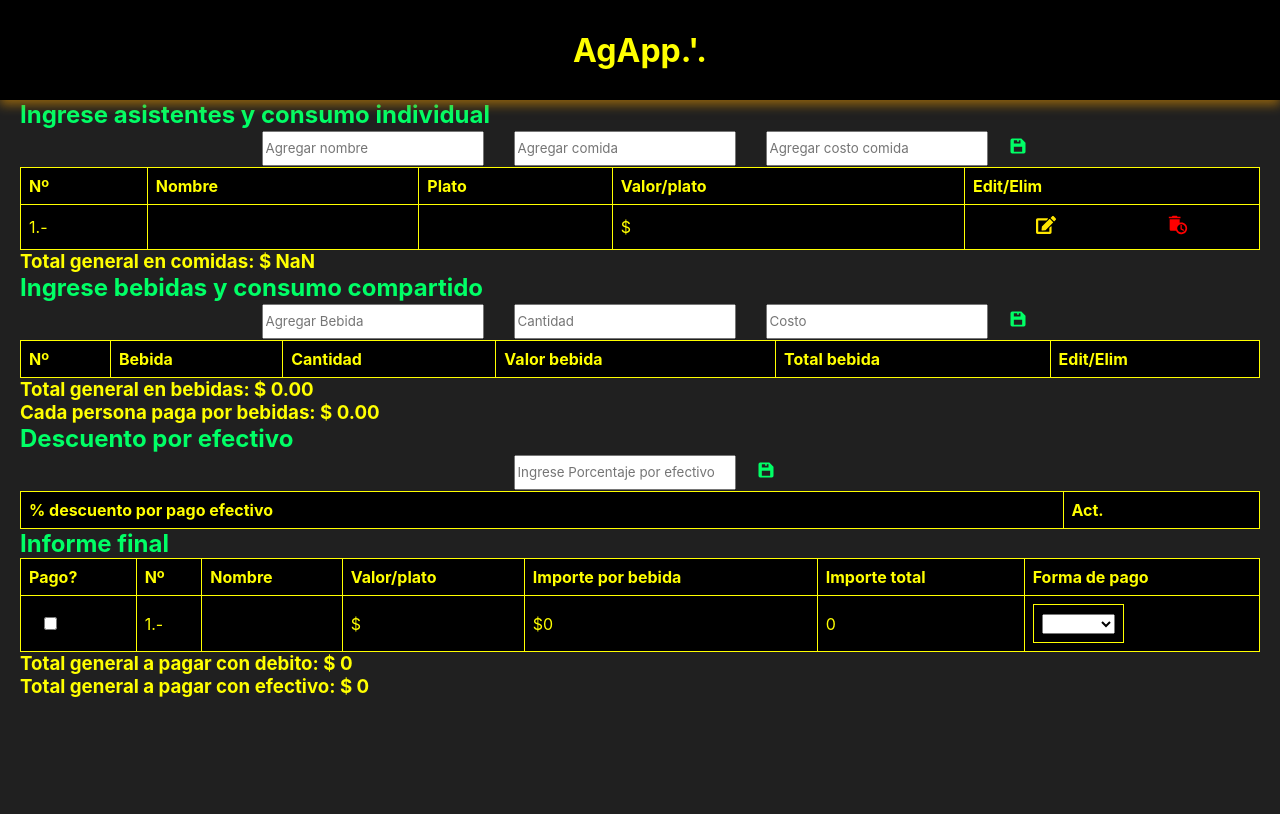
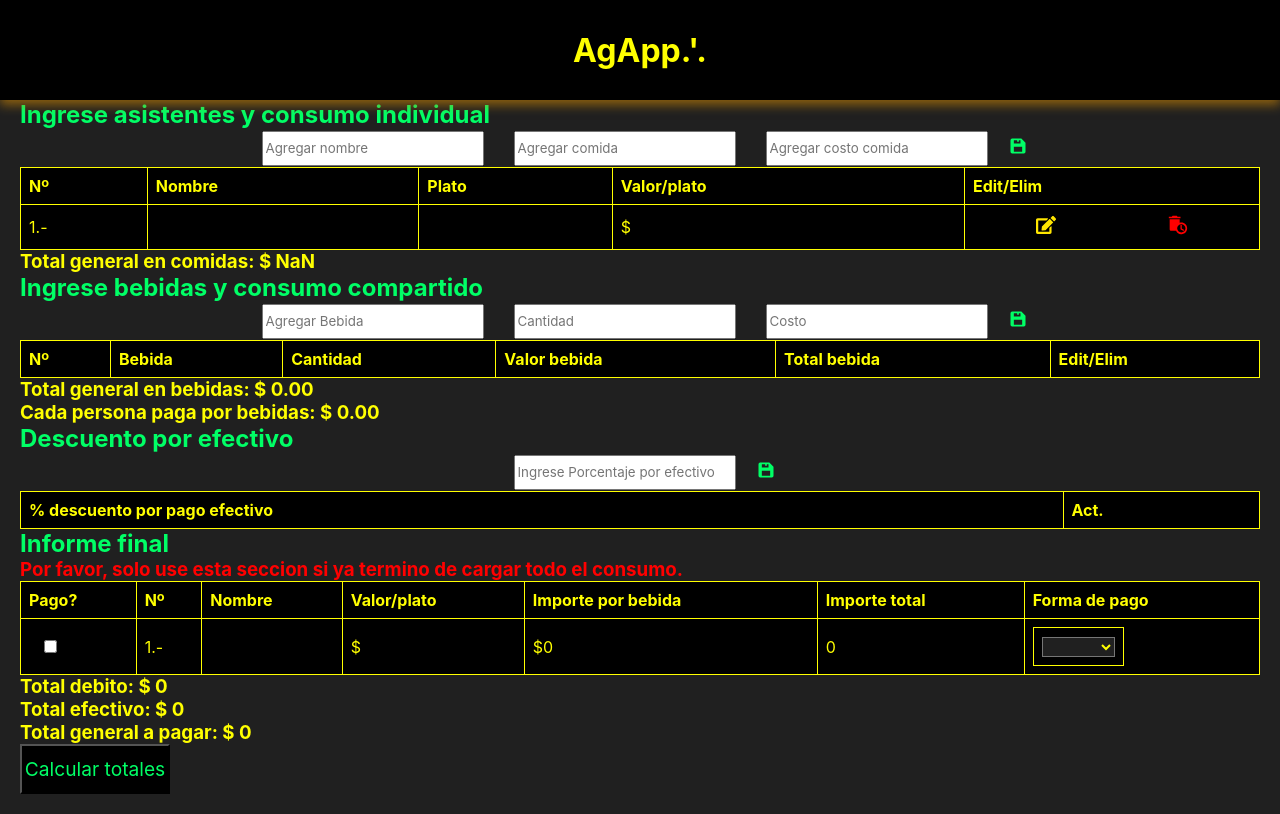
Before and after one commit to elifred2022/agapp, a React (Create React App) app: page / in a window 1280 px wide. Both pictures are taken after a click on the button 1018 px from the left and 148 px from the top of the page. Built offline with nearby package versions, Linux system fonts and the light colour scheme.

Commit message:
calcula total general pero solo al terminar el llenado, si se actualiza algun datodespues de calculado calcula erroneo, debo reparar el state de resultado

```diff
--- a/src/App.js
+++ b/src/App.js
@@ -138,6 +138,10 @@ export default function TaskApp() {
           onChangePorcentaje={handleChangePorcentaje}
         />
         <h2 className="verde">Informe final</h2>
+        <h3 className="red">
+          Por favor, solo use esta seccion si ya termino de cargar todo el
+          consumo.
+        </h3>
         <InformeFinal
           state={state}
           dispatch={dispatch}
--- a/src/components/informes/CalcInformeFinal.js
+++ b/src/components/informes/CalcInformeFinal.js
@@ -11,34 +11,45 @@ const CalcInformeFinal = ({
   const [totalFinalGral, setTotalFinalGral] = useState(0);
   const [acumDebito, setAcumDebito] = useState(0);
   const [acumEfectivo, setAcumEfectivo] = useState(0);
+  const [acumTotal, setAcumTotal] = useState(0);
 
   // funcion acumuladores
   const traerImporteDebito = resultado.reduce(
     (acc, elem) => acc + parseInt(elem.importePorPersonaDebitoRef.current),
     0
   );
-
+  /*
   useEffect(() => {
     setAcumDebito(traerImporteDebito);
-  }, [traerImporteDebito]);
+  }, [traerImporteDebito]);*/
 
   const traerImporteEfectivo = resultadoEfectivo.reduce(
     (acc, elem) => acc + parseInt(elem.importePorPersonaEfectivotoRef.current),
     0
   );
 
-  useEffect(() => {
+  const calcTotalApagar =
+    parseInt(traerImporteDebito) + parseInt(traerImporteEfectivo);
+
+  function botonCalculoTotal() {
+    setAcumDebito(traerImporteDebito);
     setAcumEfectivo(traerImporteEfectivo);
-  }, [traerImporteEfectivo]);
+    setAcumTotal(calcTotalApagar);
+  }
 
   return (
     <>
+      <h3 className="yellow">Total debito: $ {acumDebito.toLocaleString()}</h3>
       <h3 className="yellow">
-        Total general a pagar con debito: $ {acumDebito.toLocaleString()}
+        Total efectivo: $ {acumEfectivo.toLocaleString()}
       </h3>
       <h3 className="yellow">
-        Total general a pagar con efectivo: $ {acumEfectivo.toLocaleString()}
+        Total general a pagar: $ {acumTotal.toLocaleString()}
       </h3>
+
+      <button className="btn-calc" onClick={botonCalculoTotal}>
+        Calcular totales
+      </button>
     </>
   );
 };
--- a/src/components/informes/InformeFinal.js
+++ b/src/components/informes/InformeFinal.js
@@ -106,16 +106,26 @@ function Foods({
   function calcDebito() {
     let pagoDebito = 0;
 
+    pagoDebito = calcImportePorPersona;
+
+    setImportePorPersonaDebito(
+      (importePorPersonaDebitoRef.current = pagoDebito)
+    );
+    dispatch({
+      type: "AGREGAR_RESULTADO",
+      payload: { importePorPersonaDebitoRef },
+    });
+    /*
     if (traerPorcentajeEfectivo > 0) {
       pagoDebito = calcImportePorPersona;
 
       setImportePorPersonaDebito(
         (importePorPersonaDebitoRef.current = pagoDebito)
       );
-    } else {
+    } /* else {
       alert("Debe ingresar porcentaje");
-      //setMetodoPago("debito");
-    }
+      setMetodoPago("vacio");
+    }*/
     //setMetodoPago("debito");
   }
 
@@ -130,9 +140,13 @@ function Foods({
       setImportePorPersonaEfectivo(
         (importePorPersonaEfectivotoRef.current = pagoEfectivo)
       );
+      dispatch({
+        type: "AGREGAR_RESULTADOEFECTIVO",
+        payload: { importePorPersonaEfectivotoRef },
+      });
     } else {
       alert("Debe ingresar porcentaje");
-      //setMetodoPago("vacio");
+      setMetodoPago("vacio");
     }
     //setMetodoPago("vacio");
   }
@@ -160,8 +174,7 @@ function Foods({
   );
 
   const handleChangeModoPago = (event) => {
-    const newMetodoPago = event.target.value;
-
+    const newMetodoPago = event.target.value; // asi se actualiza inmediatamente al sellecionar debito o efectivo
     setMetodoPago(newMetodoPago);
 
     switch (newMetodoPago) {
@@ -169,14 +182,24 @@ function Foods({
         // si paga en debito
 
         calcDebito();
-        // setMetodoPago("efectivo");
+
+        setImportePorPersonaEfectivo(
+          (importePorPersonaEfectivotoRef.current =
+            importePorPersonaEfectivotoRef.current -
+            importePorPersonaEfectivotoRef.current)
+        );
 
         break;
       case "efectivo":
         // si paga en efectivo
 
         calcEfectivo();
-        //setMetodoPago("debito");
+
+        setImportePorPersonaDebito(
+          (importePorPersonaDebitoRef.current =
+            importePorPersonaDebitoRef.current -
+            importePorPersonaDebitoRef.current)
+        );
 
         break;
       default:
@@ -232,11 +255,6 @@ function Foods({
       );
     }*/
   };
-
-  /*
-  useEffect(() => {
-    setMetodoPago(metodoPago);
-  }, [metodoPago]);*/
 
   //// FUNCION CHECKBOX PARA TACHAR LA LINEA
 
@@ -311,9 +329,17 @@ function Foods({
             <div>
               <td>
                 <label>
-                  <select value={metodoPago} onChange={handleChangeModoPago}>
-                    <option value="debito">Débito</option>
-                    <option value="efectivo">Efectivo</option>
+                  <select
+                    className="selector"
+                    value={metodoPago}
+                    onChange={handleChangeModoPago}
+                  >
+                    <option className="yellow" value="debito">
+                      Débito
+                    </option>
+                    <option className="yellow" value="efectivo">
+                      Efectivo
+                    </option>
                   </select>
                 </label>
               </td>
@@ -382,9 +408,17 @@ function Foods({
             <div>
               <td>
                 <label>
-                  <select value={metodoPago} onChange={handleChangeModoPago}>
-                    <option value="debito">Débito</option>
-                    <option value="efectivo">Efectivo</option>
+                  <select
+                    className="selector"
+                    value={metodoPago}
+                    onChange={handleChangeModoPago}
+                  >
+                    <option className="yellow" value="debito">
+                      Débito
+                    </option>
+                    <option className="yellow" value="efectivo">
+                      Efectivo
+                    </option>
                   </select>
                 </label>
               </td>
@@ -453,10 +487,18 @@ function Foods({
             <div>
               <td>
                 <label>
-                  <select value={metodoPago} onChange={handleChangeModoPago}>
-                    <option value="vacio"></option>
-                    <option value="debito">Débito</option>
-                    <option value="efectivo">Efectivo</option>
+                  <select
+                    className="selector"
+                    value={metodoPago}
+                    onChange={handleChangeModoPago}
+                  >
+                    <option className="yellow" value="vacio"></option>
+                    <option className="yellow" value="debito">
+                      Débito
+                    </option>
+                    <option className="yellow" value="efectivo">
+                      Efectivo
+                    </option>
                   </select>
                 </label>
               </td>
--- a/src/index.css
+++ b/src/index.css
@@ -128,6 +128,23 @@
 
 .verde{
   color: rgb(0, 255, 102);
+}
+
+.red{
+  color: red;
+}
+
+.selector{
+  color: yellow;
+  background-color: #202020;
+}
+
+.btn-calc{
+  color: rgb(0, 255, 102);
+  background-color: black;
+  width: 150px;
+  height: 50px;
+  font-size: 1.2em;
 }
 
 /*** botones ***/
@@ -391,6 +408,31 @@ input:checked +.toggle-switch-slider:before {
 }
 
 
+/********/
+
+.yellow{
+  color: yellow;
+}
+
+.verde{
+  color: rgb(0, 255, 102);
+}
+
+.red{
+  color: red;
+}
+
+.selector{
+  color: yellow;
+  background-color: #202020;
+}
+
+.btn-calc{
+  color: rgb(0, 255, 102);
+  background-color: black;
+  width: 150px;
+  height: 50px;
+}
 
 
 
```
